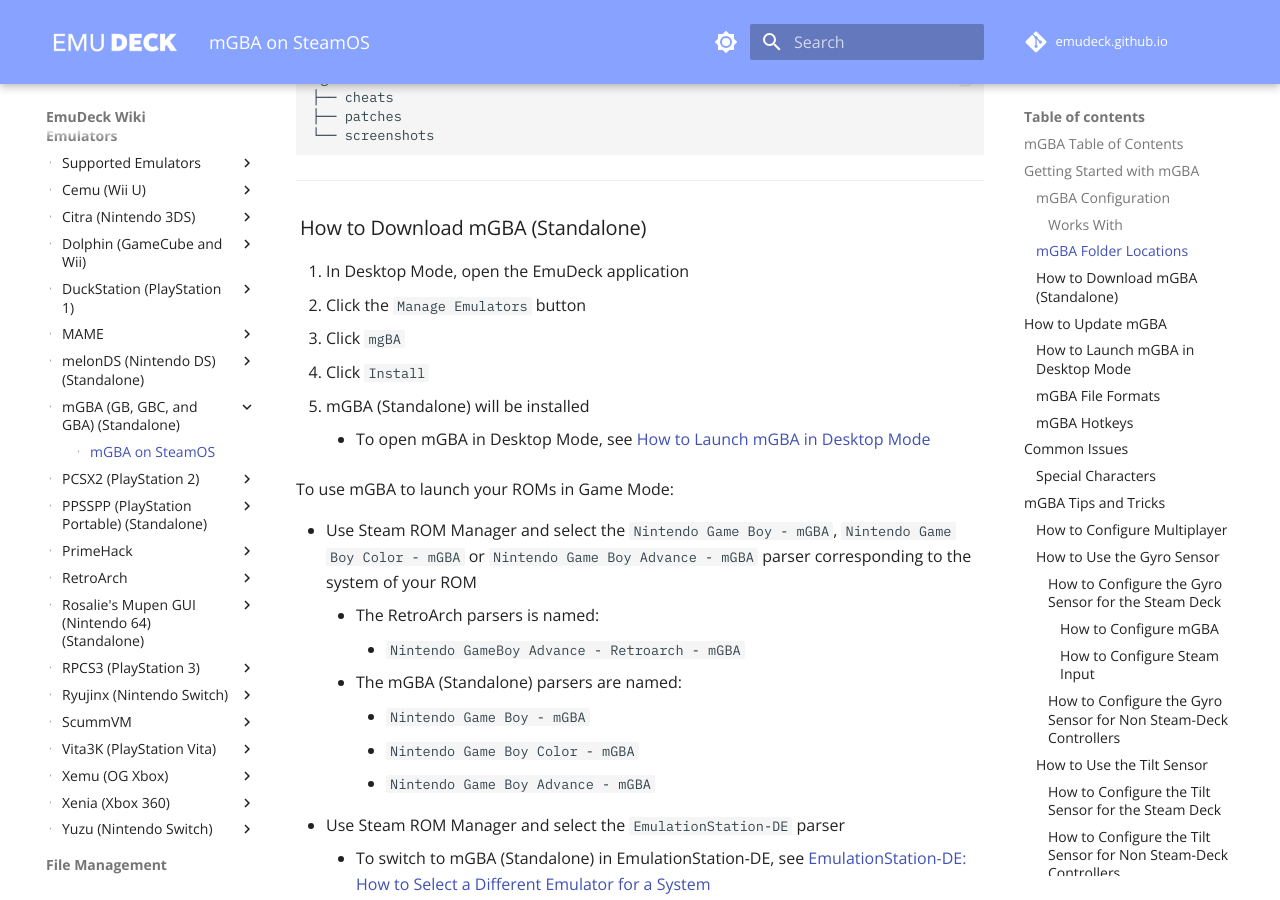
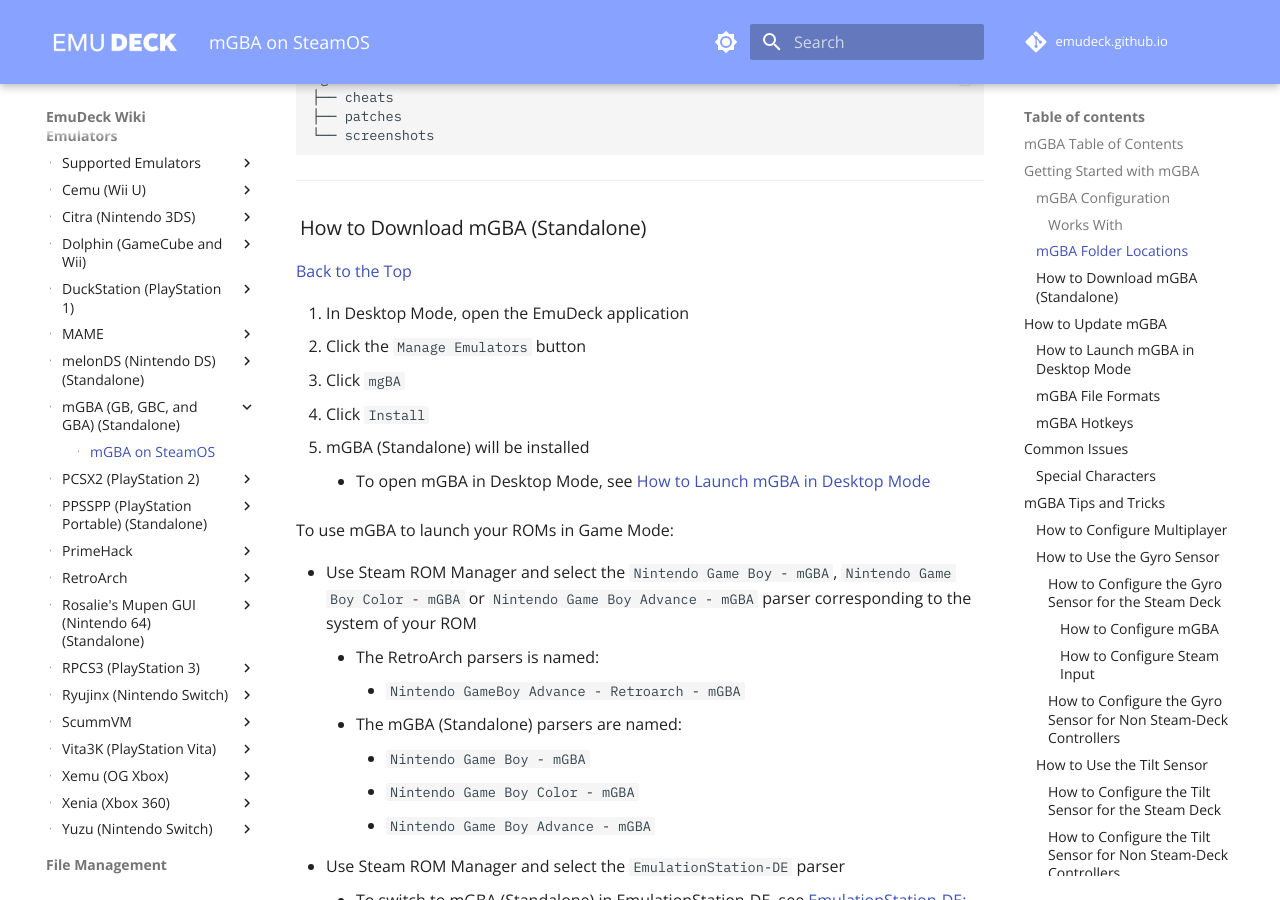
Before and after one commit to EmuDeck/emudeck.github.io, an MkDocs documentation site: the page built from docs/emulators/steamos/mgba.md, in a window 1280 px wide and 900 px high, scrolled down 2913 px. Built offline with MkDocs 1.6.1 and Material for MkDocs 9.7.7, drawn with Linux system fonts in a browser that asks for light colours; comment, search, counter and statistics services are not loaded.

Commit message:
[Add] Back to Top buttons

```diff
--- a/docs/emulators/steamos/mgba.md
+++ b/docs/emulators/steamos/mgba.md
@@ -107,6 +107,7 @@
 ***
 
 ### How to Download mGBA (Standalone)
+[Back to the Top](#mgba-table-of-contents)
 
 1. In Desktop Mode, open the EmuDeck application
 2. Click the `Manage Emulators` button
```
Also changed, not shown: docs/emulators/steamos/melonds.md (+1 -0 lines).
